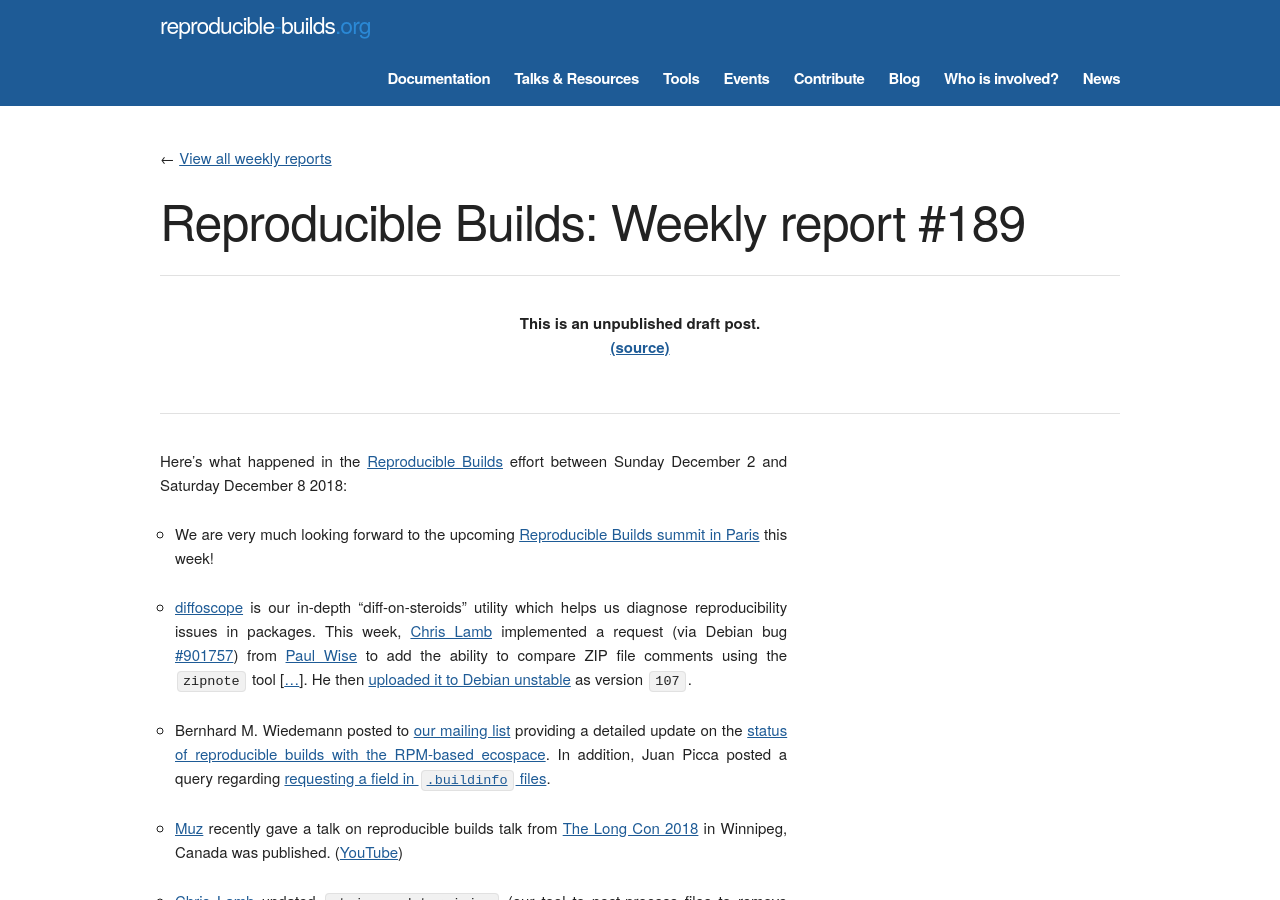
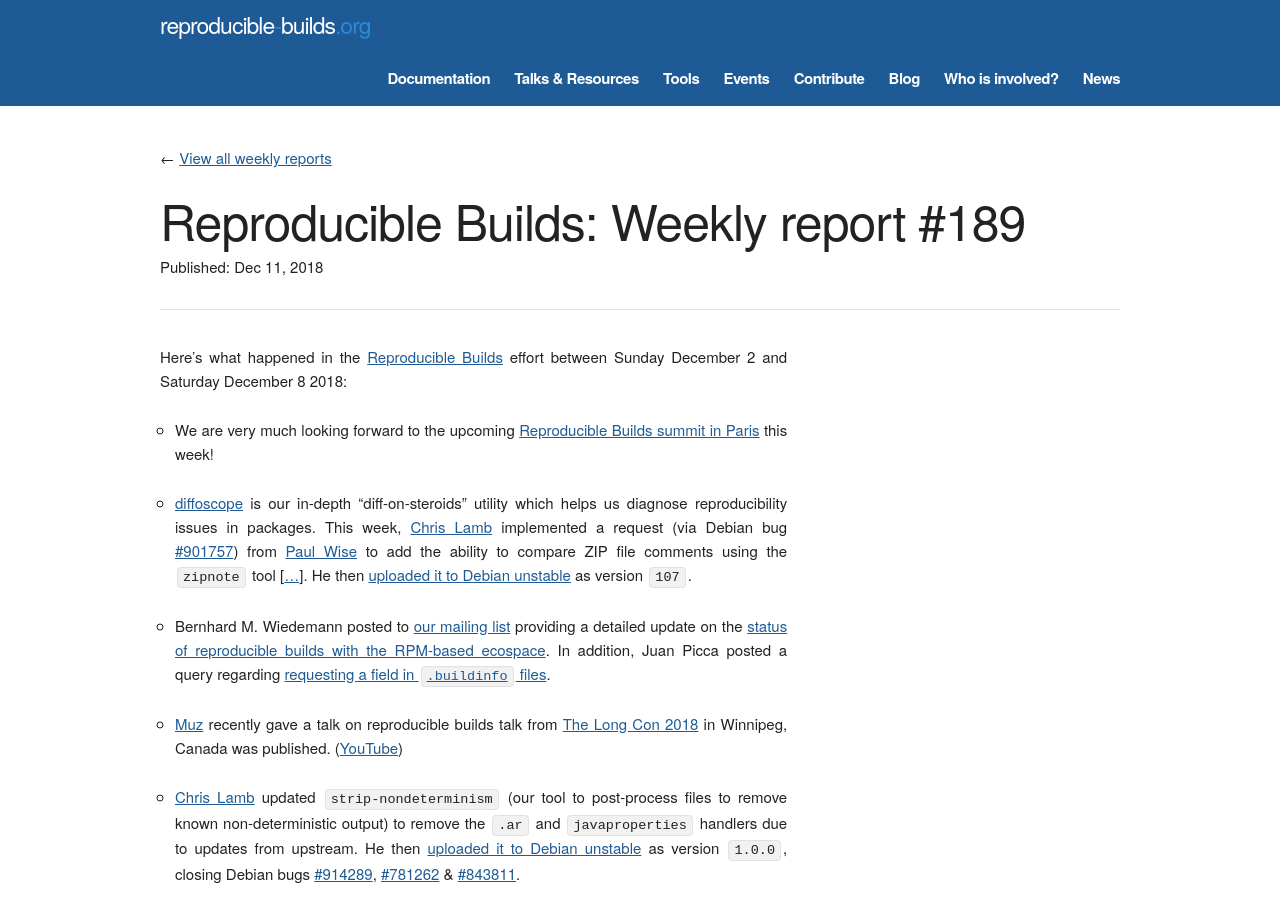
Before and after one commit to prototypefund/reproducible-website, a Jekyll site: the page built from _blog/posts/189.md, in a window 1280 px wide and 900 px high. Built offline with Jekyll 4.4.1, drawn with Linux system fonts in a browser that asks for light colours; some web fonts are replaced.

Commit message:
published as https://reproducible-builds.org/blog/posts/189/

```diff
--- a/_blog/posts/189.md
+++ b/_blog/posts/189.md
@@ -1,6 +1,7 @@
 ---
 layout: blog
 week: 189
+published: 2018-12-11 16:01:20
 ---
 
 Here's what happened in the [Reproducible Builds](https://reproducible-builds.org) effort between Sunday December 2 and Saturday December 8 2018:
```
